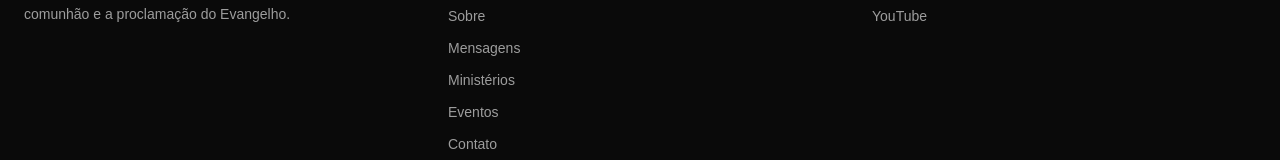
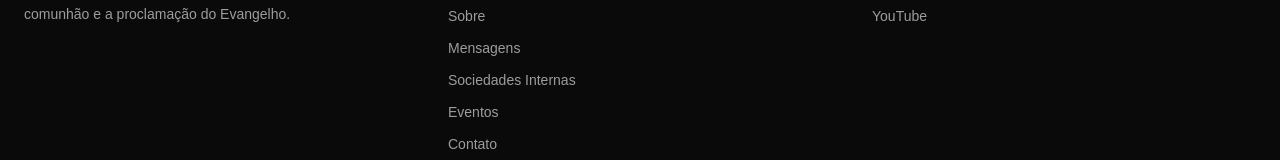
Before and after one commit to ArthurTvr/1IPAC-PAGE, a React (Vite) app: page / in a window 1280 px wide. Shown: the part 3691-3851 px from the top of the page. Built offline with nearby package versions, Linux system fonts and the light colour scheme; no server answers; the database is empty.

Commit message:
Mudança no nome Ministerios no footer

```diff
--- a/src/components/Footer.jsx
+++ b/src/components/Footer.jsx
@@ -40,7 +40,7 @@ export default function Footer() {
               </Link>
 
               <Link to="/#ministerios" className="transition hover:text-white">
-                Ministérios
+                Sociedades Internas
               </Link>
 
               <Link to="/#eventos" className="transition hover:text-white">
```
